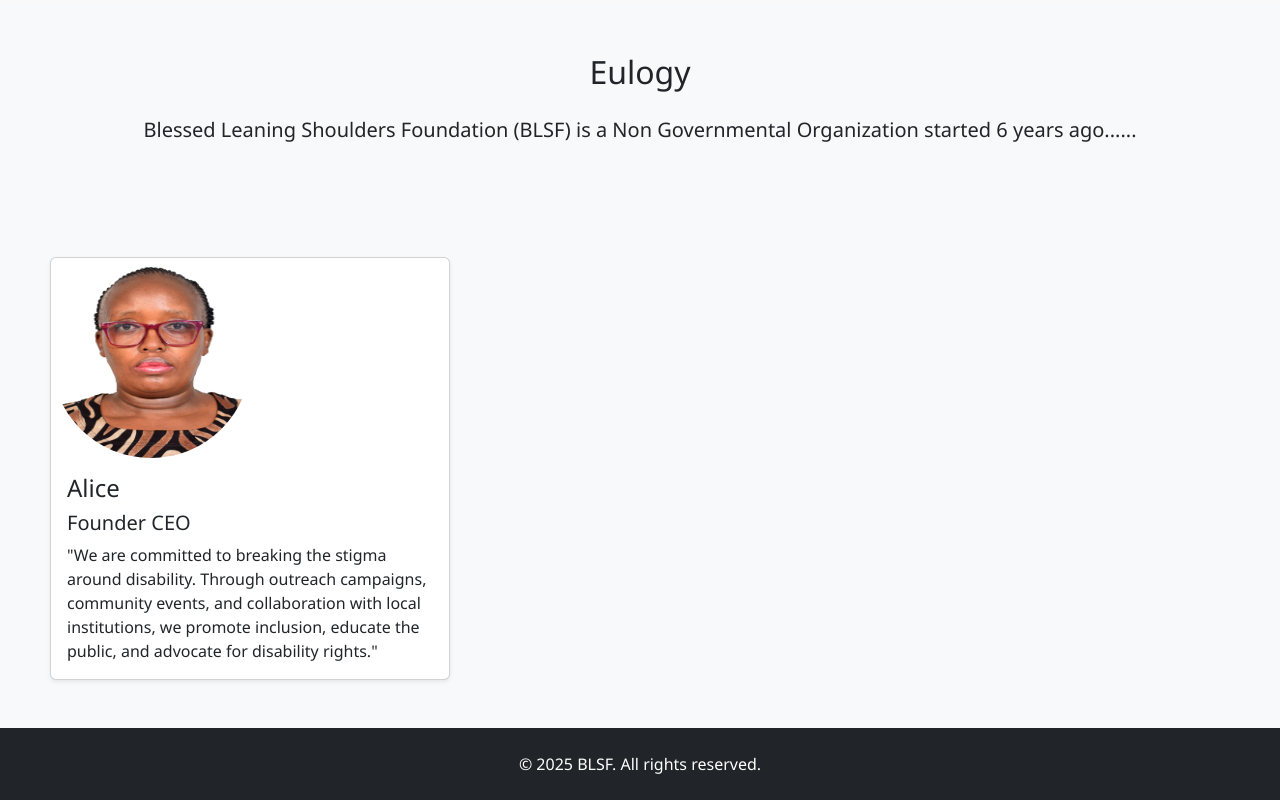
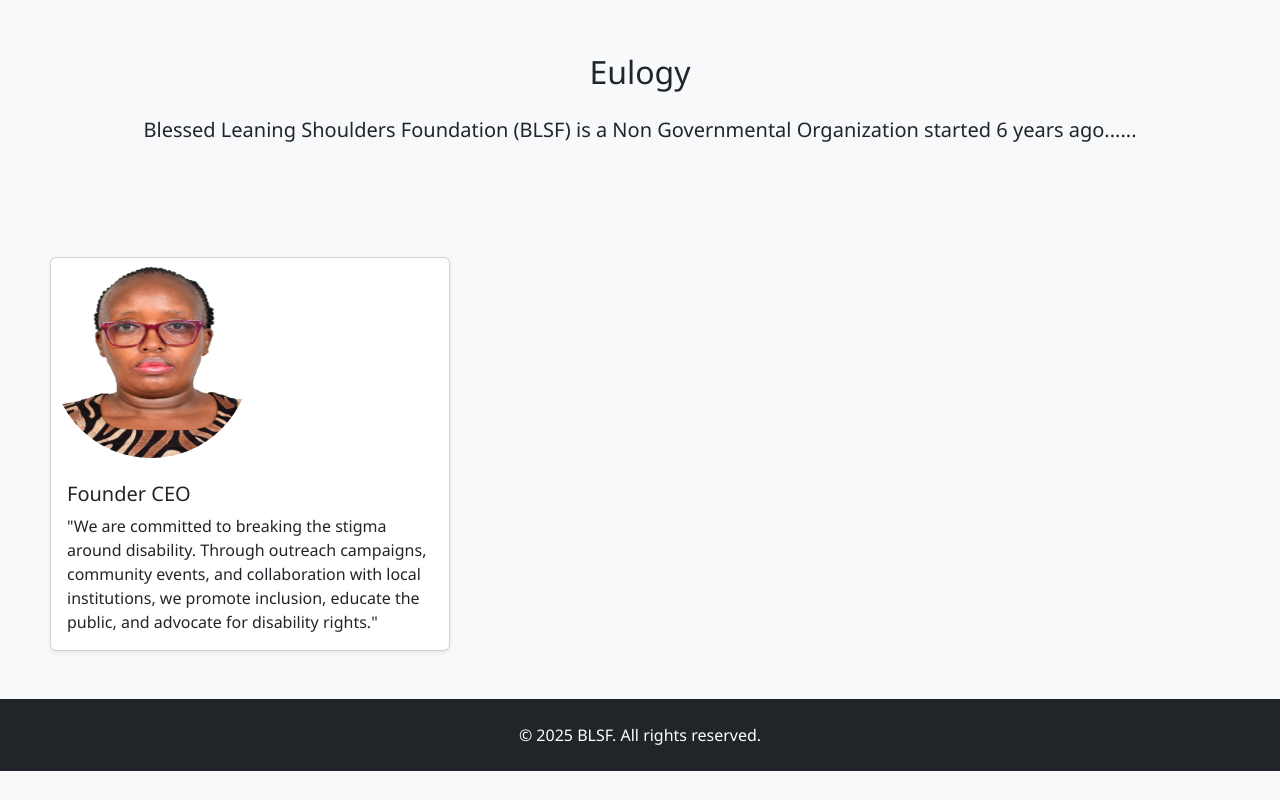
Before and after one commit to chami254/BLSF-WEBSITE, a website: page frontend/public/about.html in a window 1280 px wide. Shown: the part 903-1703 px from the top of the page. After the commit the page ends 1674 px from the top, so only its background shows below. Drawn offline with nearby package versions, Linux system fonts and the light colour scheme.

Commit message:
founder update commit

```diff
--- a/frontend/public/about.html
+++ b/frontend/public/about.html
@@ -104,7 +104,7 @@
     <div class="card program-card shadow-sm h-100" data-bs-toggle="modal" data-bs-target="#programModal3" style="max-width:50vh; margin-left:50px;">
       <img src="assets/images/DSC_0586.jpg" class="card-img-top" style="border-radius:100%; height: 200px; width:200px;" loading="lazy" alt="Alice - Founder">
       <div class="card-body">
-        <h4 class="card-title">Alice</h4>
+        <h4 class="card-title"></h4>
         <h5 class="card-title">Founder CEO</h5>
         <p class="card-text">"We are committed to breaking the stigma around disability. Through outreach campaigns, community events, and collaboration with local institutions, we promote inclusion, educate the public, and advocate for disability rights."
         </p>
```
